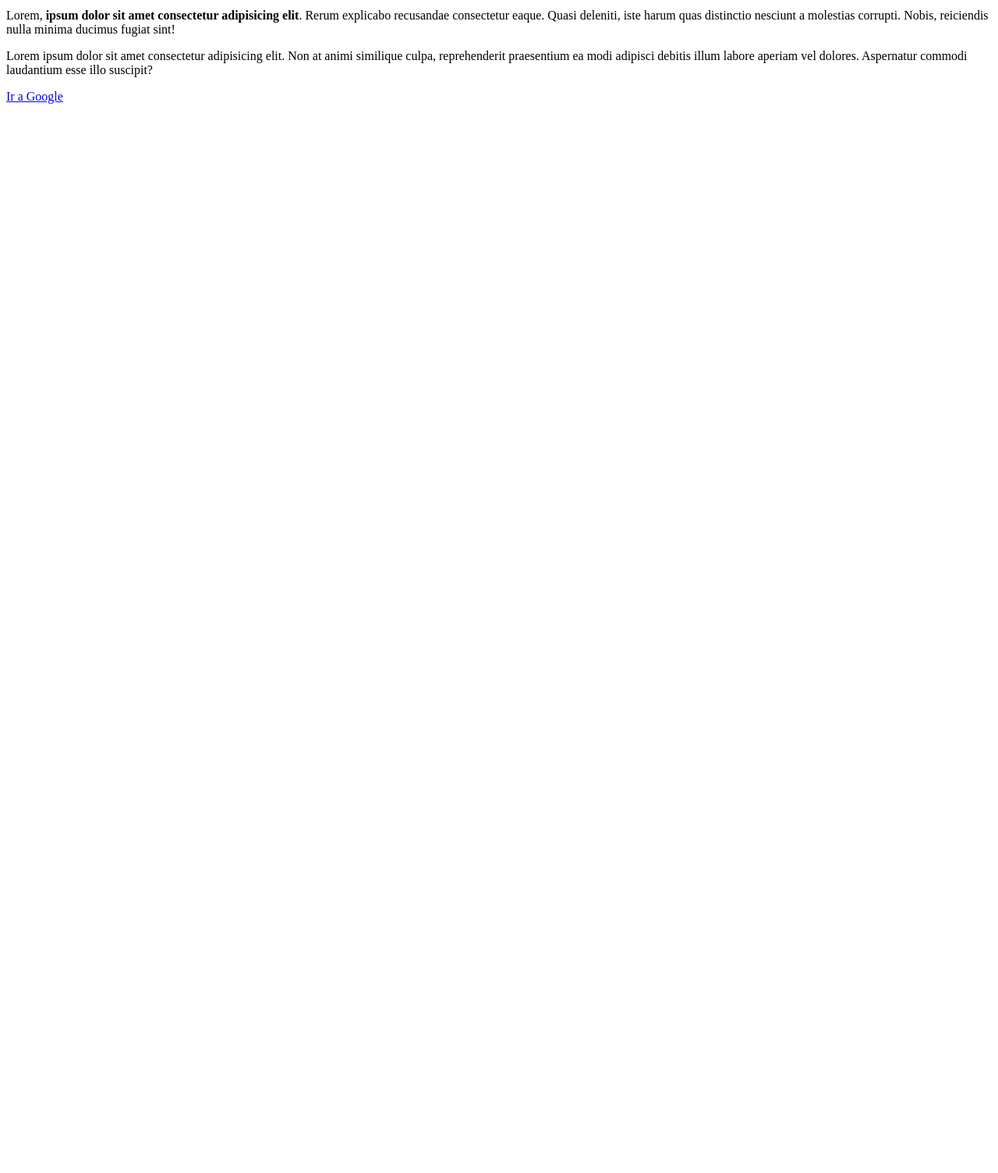
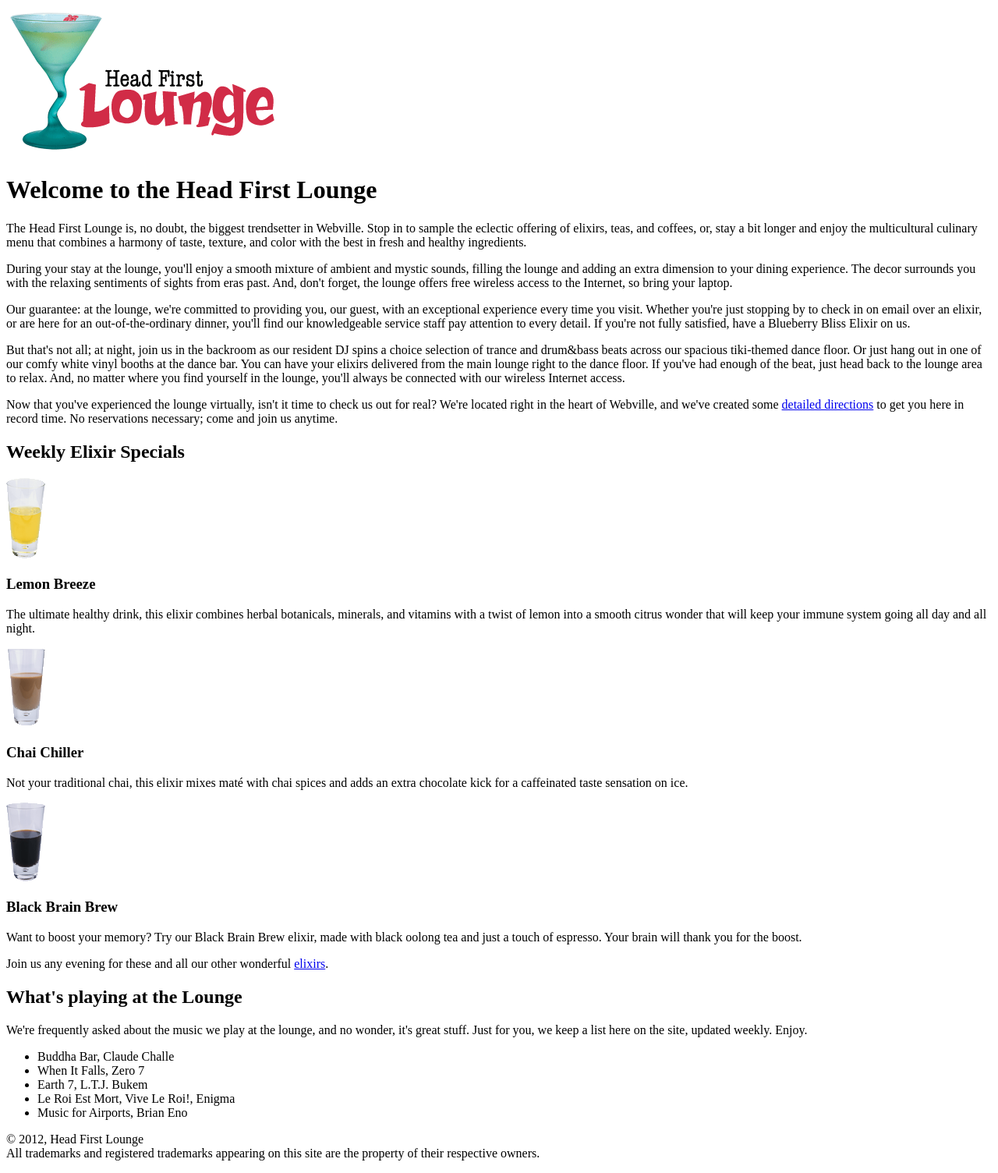
Before and after one commit to wladimeer/MyFirstPage, a plain HTML site: page index.html in a window 1280 px wide. Shown: the part 5-1509 px from the top of the page at 78% size. Before the commit the page ends 800 px from the top, so only its background shows below. Drawn offline with Linux system fonts and the light colour scheme.

Commit message:
Primer Ejercicio HTML

```diff
--- a/index.html
+++ b/index.html
@@ -3,15 +3,93 @@
      <head>
           <meta charset="UTF-8">
           <meta name="viewport" content="width=device-width, initial-scale=1.0">
-          <title>My First App</title>
+          <title>Head First Lounge</title>
      </head>
      <body>
+
+          <img src="images/logo.gif" alt="wine">
+
+          <h1>Welcome to the Head First Lounge</h1>
+
           <p>
-               Lorem, <b>ipsum dolor sit amet consectetur adipisicing elit</b>. Rerum explicabo recusandae consectetur eaque. Quasi deleniti, iste harum quas distinctio nesciunt a molestias corrupti. Nobis, reiciendis nulla minima ducimus fugiat sint!
+               The Head First Lounge is, no doubt, the biggest trendsetter in Webville.
+               Stop in to sample the eclectic offering of elixirs, teas, and coffees, or,
+               stay a bit longer and enjoy the multicultural culinary menu that combines a harmony of taste,
+               texture, and color with the best in fresh and healthy ingredients.
           </p>
+
           <p>
-               Lorem ipsum dolor sit amet consectetur adipisicing elit. Non at animi similique culpa, reprehenderit praesentium ea modi adipisci debitis illum labore aperiam vel dolores. Aspernatur commodi laudantium esse illo suscipit?
+               During your stay at the lounge, you'll enjoy a smooth mixture of ambient and mystic sounds,
+               filling the lounge and adding an extra dimension to your dining experience. The decor surrounds you with
+               the relaxing sentiments of sights from eras past. And, don't forget, the lounge offers free wireless
+               access to the Internet, so bring your laptop.
           </p>
-          <label><a href="http://www.google.com" target="_blank">Ir a Google</a></label>
+
+          <p>
+               Our guarantee: at the lounge, we're committed to providing you, our guest, with an exceptional experience
+               every time you visit. Whether you're just stopping by to check in on email over an elixir, or are here
+               for an out-of-the-ordinary dinner, you'll find our knowledgeable service staff pay attention to every detail.
+               If you're not fully satisfied, have a Blueberry Bliss Elixir on us.
+          </p>
+
+          <p>
+               But that's not all; at night, join us in the backroom as our resident DJ spins a choice selection of trance and
+               drum&bass beats across our spacious tiki-themed dance floor. Or just hang out in one of our comfy white vinyl
+               booths at the dance bar. You can have your elixirs delivered from the main lounge right to the dance floor.
+               If you've had enough of the beat, just head back to the lounge area to relax. And, no matter where you find
+               yourself in the lounge, you'll always be connected with our wireless Internet access.
+          </p>
+
+          <p>
+               Now that you've experienced the lounge virtually, isn't it time to check us out for real? We're located right
+               in the heart of Webville, and we've created some <a href="directions.html">detailed directions</a> to get
+               you here in record time. No reservations necessary; come and join us anytime.
+          </p>
+
+          <h2>Weekly Elixir Specials</h2>
+
+          <img src="images/yellow.gif" alt="yellow">
+          <h3>Lemon Breeze</h3>
+          <p>
+               The ultimate healthy drink, this elixir combines herbal botanicals, minerals, and vitamins with a twist of
+               lemon into a smooth citrus wonder that will keep your immune system going all day and all night.
+          </p>
+
+          <img src="images/chai.gif" alt="chai">
+          <h3>Chai Chiller</h3>
+          <p>
+               Not your traditional chai, this elixir mixes maté with chai spices and adds an extra chocolate kick for a
+               caffeinated taste sensation on ice.
+          </p>
+
+          <img src="images/black.gif" alt="black">
+          <h3>Black Brain Brew</h3>
+          <p>
+               Want to boost your memory? Try our Black Brain Brew elixir, made with black oolong tea and just a touch of
+               espresso. Your brain will thank you for the boost.
+          </p>
+
+          <p>Join us any evening for these and all our other wonderful <a href="elixirs.html">elixirs</a>.</p>
+
+          <h2>What's playing at the Lounge</h2>
+
+          <p>
+               We're frequently asked about the music we play at the lounge, and no wonder, it's great stuff. Just for you,
+               we keep a list here on the site, updated weekly. Enjoy.
+          </p>
+
+          <ul>
+               <li>Buddha Bar, Claude Challe</li>
+               <li>When It Falls, Zero 7</li>
+               <li>Earth 7, L.T.J. Bukem</li>
+               <li>Le Roi Est Mort, Vive Le Roi!, Enigma</li>
+               <li>Music for Airports, Brian Eno</li>
+          </ul>
+
+          <p>
+               © 2012, Head First Lounge <br>
+               All trademarks and registered trademarks appearing on this site are the property of their respective owners.
+          </p>
+
      </body>
 </html>
```
Also changed, not shown: directions.html (added, +22 -0 lines), elixirs.html (added, +50 -0 lines).
